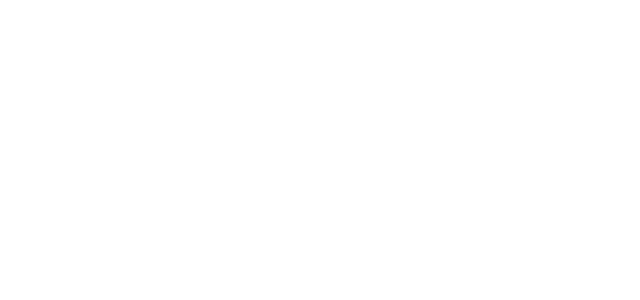
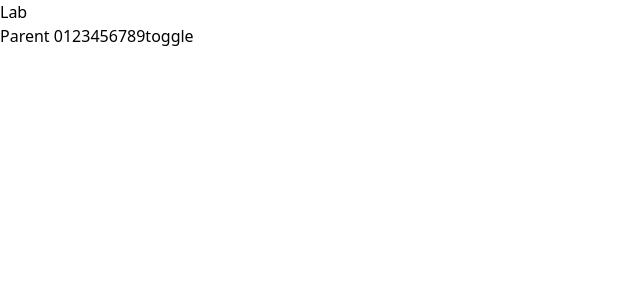
Before and after one commit to nik-kita/vue-lab, a Vue app: page /lab in a window 1280 px wide. Before the commit this address had no page. Shown: the top 300 px of the page, without its empty margins (0-640 px from the left). Built offline with nearby package versions, Linux system fonts and the light colour scheme.

Commit message:
processNumClick()

```diff
--- /dev/null
+++ b/src/components/CalculatorInput.vue
@@ -0,0 +1,15 @@
+<script setup lang="ts">
+const props = defineProps<{
+  value: number
+}>()
+const emit = defineEmits<{
+  click: [value: number]
+}>()
+function pressed() {
+  emit('click', props.value)
+}
+</script>
+
+<template>
+  <input type="button" @click="pressed" :value="props.value" />
+</template>
--- /dev/null
+++ b/src/components/ParentComponent.vue
@@ -0,0 +1,14 @@
+<script setup lang="ts">
+import { ref } from 'vue'
+import CalculatorInput from './CalculatorInput.vue'
+
+const toggle = ref(true)
+</script>
+
+<template>
+  Parent
+  <template v-for="(_, i) in 10" :key="i">
+    <CalculatorInput :value="i" @click="console.log" :disabled="toggle" />
+  </template>
+  <button @click="toggle = !toggle">toggle</button>
+</template>
--- a/src/router/index.ts
+++ b/src/router/index.ts
@@ -1,6 +1,7 @@
 import { createRouter, createWebHistory } from 'vue-router'
 import HomeView from '../views/HomeView.vue'
 import CalculatorView from '../views/CalculatorView.vue'
+import LabView from '../views/LabView.vue'
 
 const router = createRouter({
   history: createWebHistory(import.meta.env.BASE_URL),
@@ -14,6 +15,11 @@
       path: '/calculator',
       name: 'calculator',
       component: CalculatorView
+    },
+    {
+      path: '/lab',
+      name: 'lab',
+      component: LabView
     }
   ]
 })
--- a/src/views/CalculatorView.vue
+++ b/src/views/CalculatorView.vue
@@ -1,13 +1,26 @@
+<script setup lang="ts">
+import { ref } from 'vue'
+import CalculatorInput from '../components/CalculatorInput.vue'
+
+const monitorOutput = ref('')
+
+function processNumClick(num: number) {
+  const lastChar = monitorOutput.value.at(-1)
+  monitorOutput.value += Number.isNaN(lastChar) ? ` ${num}` : num
+}
+</script>
+
 <template>
   <main class="calculator root">
-    <textarea class="calculator monitor" type="text" disabled></textarea>
-    <input
+    <textarea class="calculator monitor" type="text" disabled v-model="monitorOutput"></textarea>
+    <CalculatorInput
       v-for="(_, i) in 10"
       :key="i"
       :value="i"
       type="button"
       class="calculator"
       :class="'num' + i"
+      @click="processNumClick"
     />
     <button class="calculator backspace">Backspace</button>
     <button class="calculator c">C</button>
--- /dev/null
+++ b/src/views/LabView.vue
@@ -0,0 +1,8 @@
+<script setup lang="ts">
+import ParentComponent from '../components/ParentComponent.vue'
+</script>
+
+<template>
+  <h1>Lab</h1>
+  <ParentComponent />
+</template>
```
Also changed, not shown: tsconfig.app.json (+16 -4 lines).
